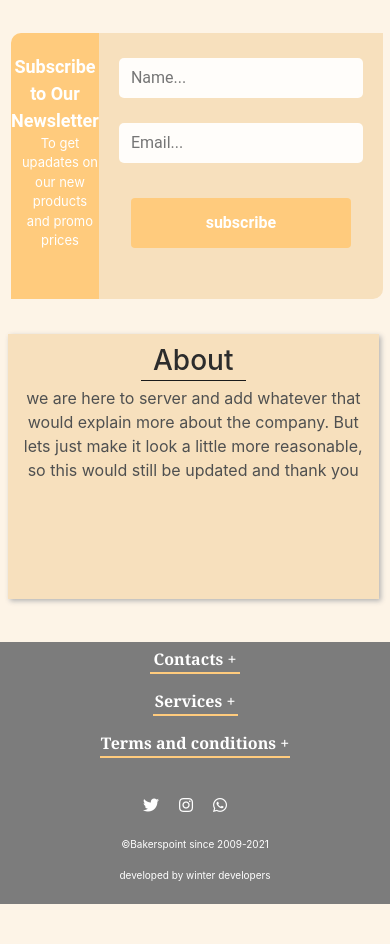
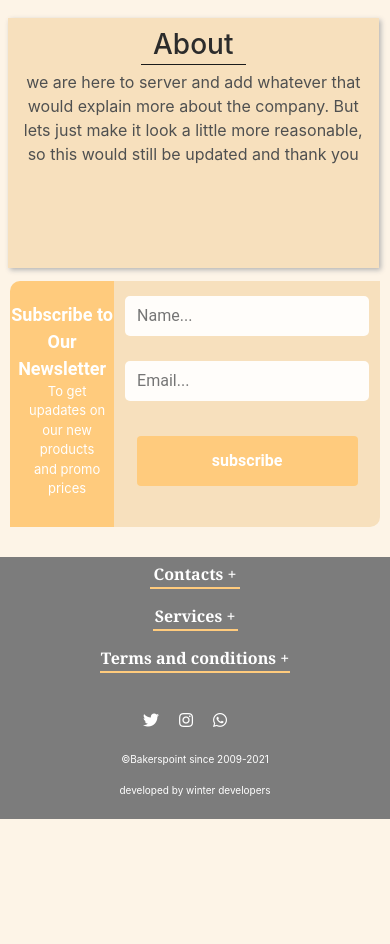
Before and after one commit to WinterDevelopers/bakerspoint, a Django app: page / in a window 390 px wide. Shown: the part 1764-2708 px from the top of the page. After the commit the page ends 2583 px from the top, so only its background shows below. Run offline with Django 3.2, Linux system fonts and the light colour scheme; data comes from the database, SQL or seed files in the repository; parts of the project's set-up code (start-up, migrations or seed data) failed here and were passed over; some libraries are stand-ins or nearby versions.

Commit message:
nav bar and subscribe form

```diff
--- a/Bakerspoint/urls.py
+++ b/Bakerspoint/urls.py
@@ -18,7 +18,7 @@ from django.urls import path, include
 
 from django.conf.urls.static import static
 from django.conf import settings
-from ecommerce.views import base, index, productPage, cartPage, paymentPage, registerPage
+from ecommerce.views import base
 
 urlpatterns = [
     path('admin/', admin.site.urls, name='admin'),
--- a/static/css/site.css
+++ b/static/css/site.css
@@ -12,7 +12,7 @@ body{
     margin-bottom: 13px;
     max-width: 95%;
     margin-left: 8px;
-    height: 265px;
+    height: 250px;
 }
 .button-border{
     color: #FFCB7D;
@@ -178,7 +178,6 @@ input[type=submit]{
     background-color:#FFCB7D;
     color: white;
     border-radius: 10px 0px 0px 0px;
-    width: 300px;
     text-align: center;
     padding-bottom: 3px;
     padding-top: 20px;
@@ -189,7 +188,6 @@ input[type=submit]{
     background-color:#f7e0bd;
     color: white;
     border-radius: 0px 0px 10px 0px;
-    width: 300px;
     text-align: center;
 }
 
@@ -357,8 +355,16 @@ div.vertical-scroll div {
     height: 350px;
     width: 70%;
 }
+.others{
+    display: flex;
+    flex-direction: row;
+
+}
 
 @media screen and (max-width:600px){
+    .others{
+        flex-direction: column;
+    }
     .display-image{
         display: block;
         margin-left: auto;
--- a/templates/ecommerce/base.html
+++ b/templates/ecommerce/base.html
@@ -1,6 +1,7 @@
 {% load static %}
 <head>
     <meta charset="utf-8">
+    <meta name="theme-color" content="#f7e0bd" >
     <meta name="viewport" content="width=device-width, initial-scale=1, maximum-scale=1, minimum-scale=1" />
     <link rel="stylesheet" href="https://maxcdn.bootstrapcdn.com/bootstrap/4.3.1/css/bootstrap.min.css">
     <link rel="stylesheet" href="https://use.fontawesome.com/releases/v5.6.3/css/all.css" integrity="sha384-UHRtZLI+pbxtHCWp1t77Bi1L4ZtiqrqD80Kn4Z8NTSRyMA2Fd33n5dQ8lWUE00s/" crossorigin="anonymous">
@@ -85,6 +86,13 @@
 
 </body>
 
+    <div class="navbar-mobile">
+        <i class="fas fa-bars"style=" font-size: x-large"></i>
+        <i class="fas fa-search" style=" font-size: x-large; margin-left: 20%;"></i>
+        <a href="{% url 'ecommerce:login' %}" style="margin-left: 20%;"><i class="fas fa-sign-in-alt" style="color: #FFCB7D; font-size: x-large; margin-top: 10px;"></i></a>
+        <i class="far fa-bell" style=" font-size: x-large;margin-left: 20%;"></i>
+    </div>
+
     <div class="container-fuild footer">
 
         <div style="display: flex; flex-direction: column; justify-content: center; text-align: center;">
@@ -105,12 +113,5 @@
         <p style="font-size: x-small;">&#169;Bakerspoint since 2009-2021</p>
         <P style="font-size: x-small;"> developed by winter developers</P>
     </div>
-
-    <div class="navbar-mobile">
-        <i class="fas fa-bars"style=" font-size: x-large"></i>
-        <i class="fas fa-search" style=" font-size: x-large; margin-left: 20%;"></i>
-        <a href="{% url 'ecommerce:login' %}" style="margin-left: 20%;"><i class="fas fa-sign-in-alt" style="color: #FFCB7D; font-size: x-large; margin-top: 10px;"></i></a>
-        <i class="far fa-bell" style=" font-size: x-large;margin-left: 20%;"></i>
-    </div>
 <script type="text/javascript" src = "{% static 'js/my.js' %}"></script>
 <script src="https://js.paystack.co/v1/inline.js"></script>
--- a/templates/ecommerce/index.html
+++ b/templates/ecommerce/index.html
@@ -122,20 +122,25 @@
 </div>
 <br>
 <br>
-<div class="container" style="margin-bottom:30;">
+<div class="others">
+    <div class="container" style="margin-bottom:20px;">
         <div style="display: flex; flex-direction: row; align-items: center;">
             <img src="{% static 'images/event-table.gif' %}" alt="event" height="255px" width="100%" >
         </div>
     </div>
-    <div class="row">
-    <div class="col-md-6" style="margin-bottom:30px; padding-left: 5%;">
-            <div style="display:flex; width: 65%; margin:5px;">
+    <div class="about">
+        <h3 style="color: rgb(44, 44, 44)">About </h3>
+        <div style="width: 30%; height: 1px; position: relative; top: -5px; background-color: #1b1b1b; margin-left: 35%;"></div>
+        <p>we are here to server and add whatever that would explain more about the company.
+            But lets just make it look a little more reasonable, so this would still be updated and thank you </p>
+    </div>
+    <div style="display:flex; margin-bottom: 30px; margin-right:10px; margin-left: 10px;">
         <div class="subscribe-box-upper">
             <div style="font-weight: 600; font-family: roboto; font-size: large;">Subscribe to Our <br> Newsletter</div>
             <div style="padding-left: 10px; padding: right 10px; font-size: small;">To get upadates on our new products <br> and promo prices</div>
         </div>
         <div class="subscribe-box-lower">
-                    <form action="" style="padding: 20;">
+            <form action="" style="padding: 10px;">
                 <input type="text" placeholder="Name..." style="margin-top: 5px; background-color: #fffdfa; border: none;">
                 <input type="text" placeholder="Email..." style="margin-top: 10px; background-color: #fffdfa; border: none;">
                 <input type="button" name="subscribe" id="subscribe" value="subscribe">
@@ -143,14 +148,6 @@
         </div>
     </div>
 </div>
-    <div class="col-md-6" style="margin-bottom: 30px;">
-        <div class="about">
-            <h3 style="color: rgb(44, 44, 44)">About </h3>
-            <div style="width: 30%; height: 1px; position: relative; top: -5px; background-color: #1b1b1b; margin-left: 35%;"></div>
-            <p>we are here to server and add whatever that would explain more about the company.
-                But lets just make it look a little more reasonable, so this would still be updated and thank you </p>
-        </div>
-    </div>
-</div>
+
 
 {% endblock %}
```
Lines whose indentation alone changed are shown as unchanged.
